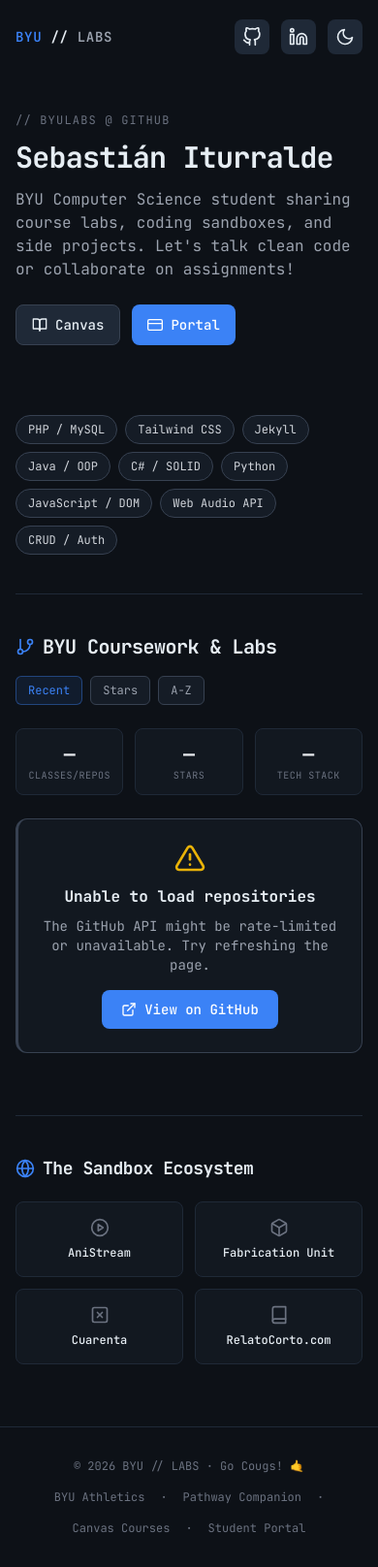
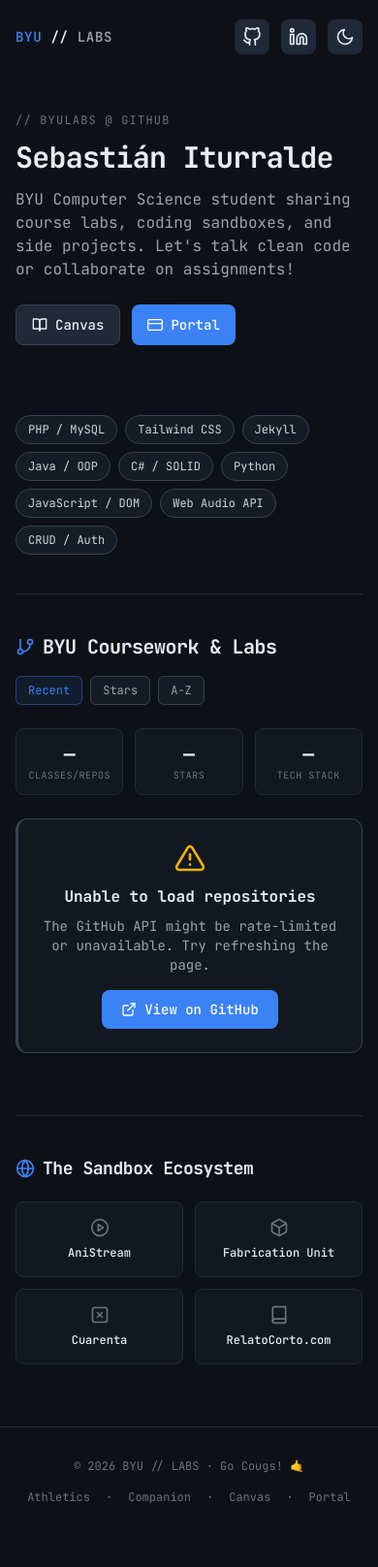
Before and after one commit to BYULabs/byulabs.github.io, a Jekyll site: the page built from index.html, in a window 390 px wide. Shown: the whole page at 97% size. Built offline with Jekyll 4.4.1, drawn with Linux system fonts in a browser that asks for light colours; after the commit the page ends 1584 px from its top, so only the background shows below that.

Commit message:
fix: refactor footer links for improved readability and consistency

```diff
--- a/_includes/footer.html
+++ b/_includes/footer.html
@@ -5,13 +5,25 @@
         <span>© 2026 BYU // LABS · Go Cougs! 🤙</span>
     </div>
     <div class="flex flex-wrap justify-center gap-4 text-xs dark:text-gray-500 light:text-gray-400">
-      <a href="https://byucougars.com/" target="_blank" rel="noopener noreferrer" class="hover:dark:text-gray-300 hover:light:text-gray-700 transition-colors">BYU Athletics</a>
+      <a href="https://byucougars.com/" target="_blank" rel="noopener noreferrer" class="hover:dark:text-gray-300 hover:light:text-gray-700 transition-colors">
+        <span class="hidden md:inline">BYU Athletics</span>
+        <span class="inline md:hidden">Athletics</span>
+      </a>
       <span>·</span>
-      <a href="https://companion.byupathway.edu/" target="_blank" rel="noopener noreferrer" class="hover:dark:text-gray-300 hover:light:text-gray-700 transition-colors">Pathway Companion</a>
+      <a href="https://companion.byupathway.edu/" target="_blank" rel="noopener noreferrer" class="hover:dark:text-gray-300 hover:light:text-gray-700 transition-colors">
+        <span class="hidden md:inline">Pathway Companion</span>
+        <span class="inline md:hidden">Companion</span>
+      </a>
       <span>·</span>
-      <a href="https://byupw.instructure.com/" target="_blank" rel="noopener noreferrer" class="hover:dark:text-gray-300 hover:light:text-gray-700 transition-colors">Canvas Courses</a>
+      <a href="https://byupw.instructure.com/" target="_blank" rel="noopener noreferrer" class="hover:dark:text-gray-300 hover:light:text-gray-700 transition-colors">
+        <span class="hidden md:inline">Canvas Courses</span>
+        <span class="inline md:hidden">Canvas</span>
+      </a>
       <span>·</span>
-      <a href="https://portal.byupathway.edu/CMCPortal/secure/student/stuportal.aspx" target="_blank" rel="noopener noreferrer" class="hover:dark:text-gray-300 hover:light:text-gray-700 transition-colors">Student Portal</a>
+      <a href="https://portal.byupathway.edu/CMCPortal/secure/student/stuportal.aspx" target="_blank" rel="noopener noreferrer" class="hover:dark:text-gray-300 hover:light:text-gray-700 transition-colors">
+        <span class="hidden md:inline">Student Portal</span>
+        <span class="inline md:hidden">Portal</span>
+      </a>
     </div>
   </div>
 </footer>
```
Also changed, not shown: assets/css/output.css.
